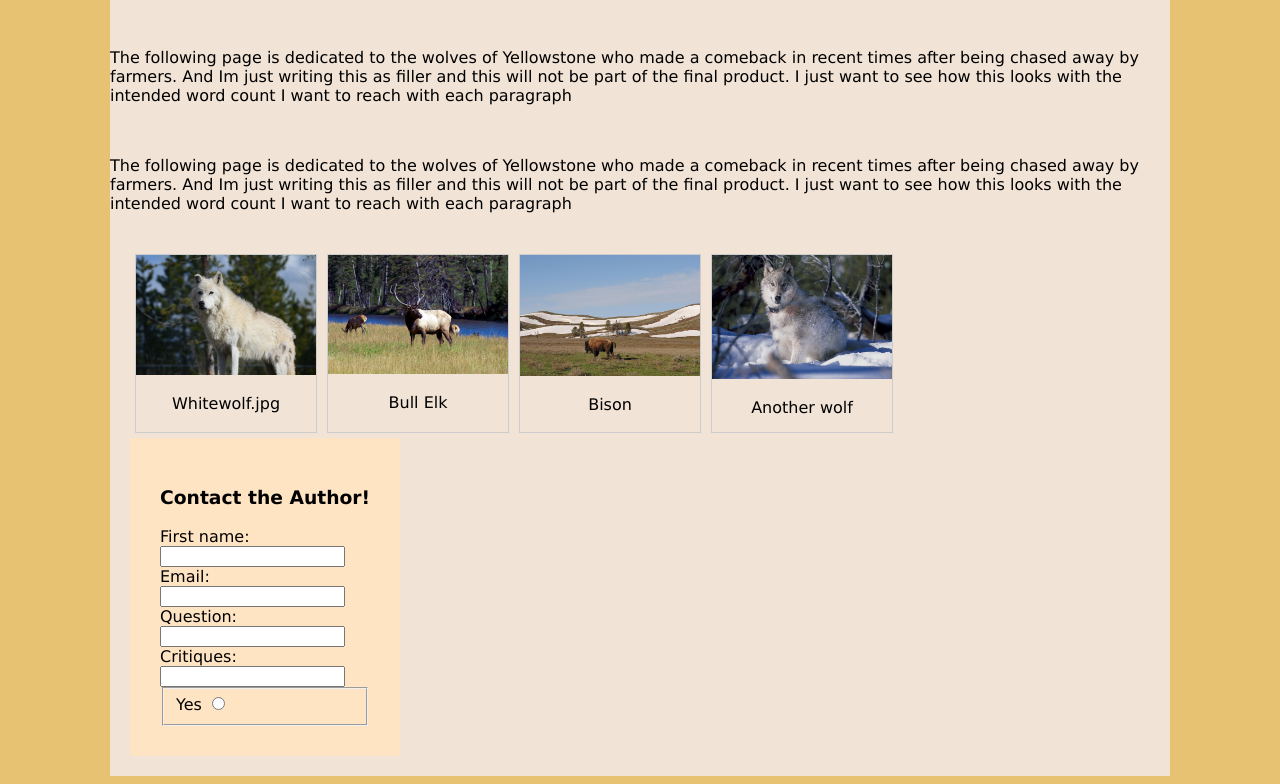
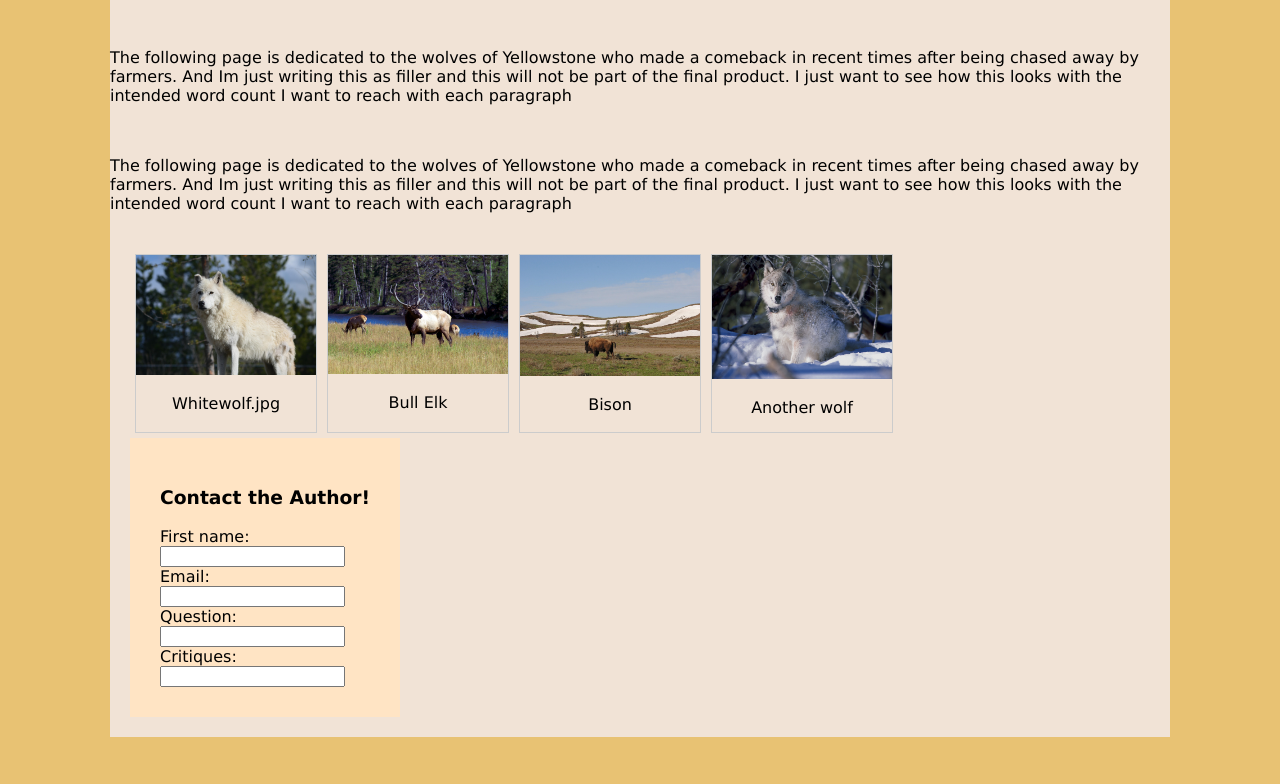
Before and after one commit to JameyaB/Project-2, a plain HTML site: page Sources.html in a window 1280 px wide. Shown: the part 886-1670 px from the top of the page. After the commit the page ends 1631 px from the top, so only its background shows below. Drawn offline with Linux system fonts and the light colour scheme.

Commit message:
Add files via upload

```diff
--- a/Sources.html
+++ b/Sources.html
@@ -94,10 +94,6 @@
         <input type="text" id="question" name="question" required><br>
               <label for="critiques">Critiques:</label> <br>
         <input type="text" id="critiques" name="critiques"><br>
-        <fieldset class="optFriend">
-            <label for="fYes">Yes</label>
-            <input name="sFriend" id="fYes" type="radio"/>
-        </fieldset>
     </form>
       </div>
 </div>
```
